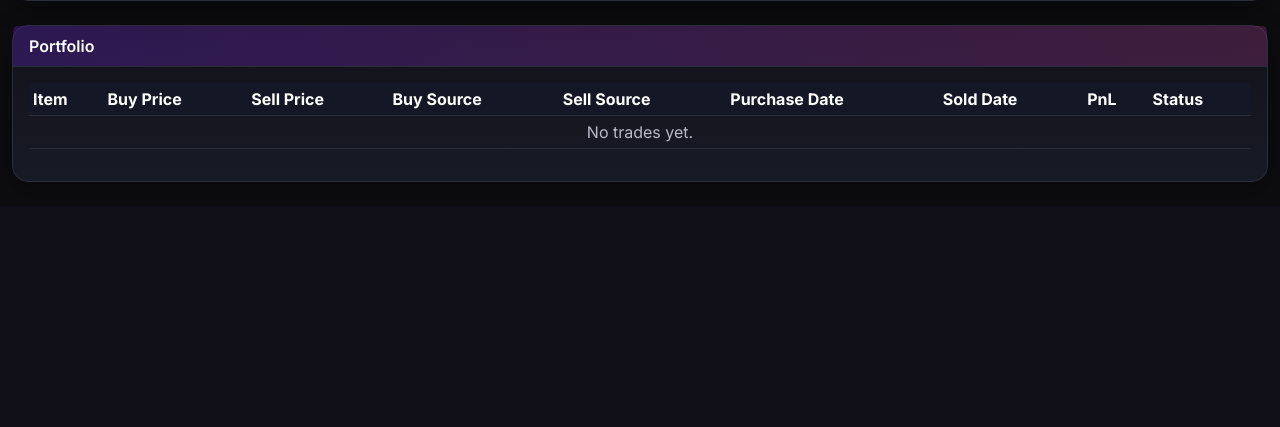
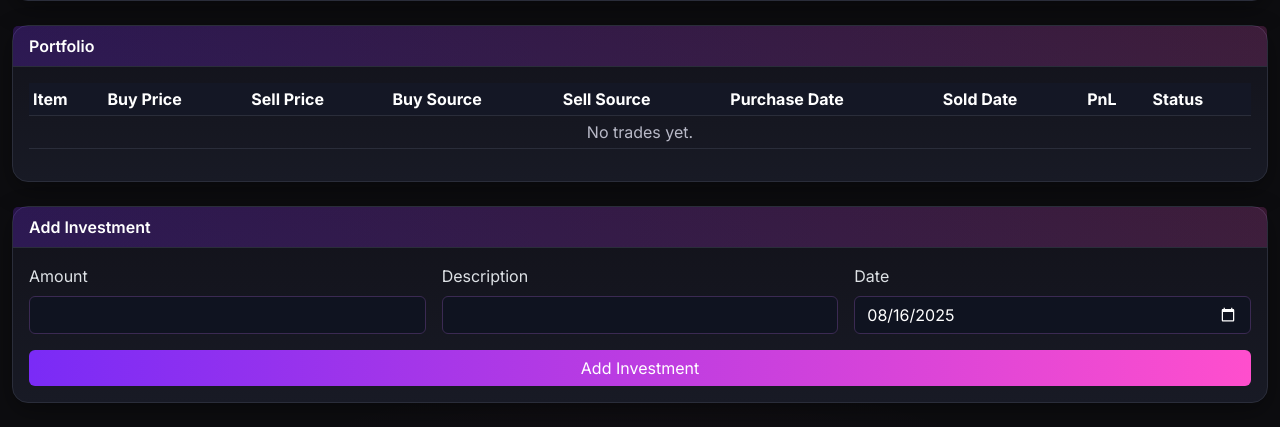
Before and after one commit to FCancella/Skins-Trading-Tracker, a Django app: page / in a window 1280 px wide. Shown: the part 955-1382 px from the top of the page. Before the commit the page ends 1138 px from the top, so only its background shows below. Run offline with Django 4.2, Linux system fonts and the light colour scheme; the visitor is signed in with stand-in values (Sample User, id 1); data that the repository does not hold is empty.

Commit message:
Added investment

```diff
--- a/trades/forms.py
+++ b/trades/forms.py
@@ -18,8 +18,7 @@ from __future__ import annotations
 from django import forms
 from django.utils import timezone
 
-from .models import Trade
-
+from .models import Trade, Investment
 
 class TradeForm(forms.ModelForm):
     """Form for creating a new trade."""
@@ -64,3 +63,27 @@ class SellTradeForm(forms.ModelForm):
             self.initial.setdefault('date_sold', timezone.now().date())
         for field in self.fields.values():
             field.widget.attrs.setdefault('class', 'form-control')
+
+class InvestmentForm(forms.ModelForm):
+    """Form for creating a new investment."""
+
+    class Meta:
+        model = Investment
+        fields = ['amount', 'description', 'date']
+        widgets = {
+            'date': forms.DateInput(attrs={'type': 'date', 'class': 'form-control'}),
+        }
+
+    def __init__(self, *args, **kwargs):
+        super().__init__(*args, **kwargs)
+        for field in self.fields.values():
+            field.widget.attrs.setdefault('class', 'form-control')
+
+    def save(self, commit=True, owner=None):
+        obj = super().save(commit=False)
+        if owner is None:
+            raise ValueError("InvestmentForm.save(owner=...) is required to set Investment.owner")
+        obj.owner = owner
+        if commit:
+            obj.save()
+        return obj
--- a/trades/models.py
+++ b/trades/models.py
@@ -8,7 +8,6 @@ timestamp fields to record when the trade was entered and when it was
 completed. Convenience properties are provided to calculate the profit
 or loss and holding duration.
 """
-from __future__ import annotations
 
 from decimal import Decimal
 
@@ -60,3 +59,20 @@ class Trade(models.Model):
         if self.sell_price is None or not self.buy_price:
             return None
         return (self.pnl_value / self.buy_price) * Decimal("100")
+
+class Investment(models.Model):
+    """Represents a single investment/contribution made by a user."""
+    owner = models.ForeignKey(
+        settings.AUTH_USER_MODEL,
+        on_delete=models.CASCADE,
+        related_name="investments"
+    )
+    amount = models.DecimalField(max_digits=10, decimal_places=2)
+    description = models.CharField(max_length=255)
+    date = models.DateField(default=timezone.now)
+
+    class Meta:
+        ordering = ["-date"]
+
+    def __str__(self):
+        return f"{self.amount} on {self.date}"
--- a/trades/templates/trades/index.html
+++ b/trades/templates/trades/index.html
@@ -17,7 +17,6 @@
             </div>
             <div class="col-6 col-md-3 kpi">
               <div class="lbl">Open</div>
-              <!-- grande: R$ -->
               <div class="val">{{ summary.open_positions_value|currency_brl }}</div>
               <small class="text-muted-2">{{ summary.open_positions_amnt }}</small>
             </div>
@@ -77,7 +76,6 @@
     </div>
   </div>
 
-  <!-- Portfolio -->
   <div class="card mt-4">
     <div class="card-header">Portfolio</div>
     <div class="card-body">
@@ -102,7 +100,6 @@
                 <td class="fw-medium">{{ trade.item_name }}</td>
                 <td>{{ trade.buy_price|currency_brl }}</td>
 
-                <!-- SELL PRICE (apenas valor ou traço) -->
                 <td>
                   {% if trade.sell_price %}
                     {{ trade.sell_price|currency_brl }}
@@ -122,7 +119,6 @@
                 </td>
                 <td>{% if trade.date_sold %}{{ trade.date_sold|date:"d/m/Y" }}{% endif %}</td>
 
-                <!-- PnL -->
                 <td>
                   {% if trade.pnl_value is not None %}
                   <div class="d-flex flex-column">
@@ -136,7 +132,6 @@
                   {% endif %}
                 </td>
 
-                <!-- STATUS / EDIT -->
                 <td>
                   {% if trade.sell_price %}
                     <span class="badge status-closed">Closed</span>
@@ -151,7 +146,6 @@
                 </td>
               </tr>
 
-              <!-- MODAL para itens abertos -->
               {% if not trade.sell_price %}
                 <div class="modal fade" id="sellModal-{{ trade.id }}" tabindex="-1" aria-hidden="true">
                   <div class="modal-dialog modal-dialog-centered">
@@ -201,7 +195,31 @@
     </div>
   </div>
 
-  <!-- Chart.js -->
+  <div class="card mt-4">
+      <div class="card-header">Add Investment</div>
+      <div class="card-body">
+          <form method="post" action="{% url 'index' %}" class="row g-3">
+              {% csrf_token %}
+              <input type="hidden" name="action" value="invest">
+              <div class="col-4">
+                  <label class="form-label">Amount</label>
+                  {{ investment_form.amount }}
+              </div>
+              <div class="col-4">
+                  <label class="form-label">Description</label>
+                  {{ investment_form.description }}
+              </div>
+              <div class="col-4">
+                  <label class="form-label">Date</label>
+                  {{ investment_form.date }}
+              </div>
+              <div class="col-12">
+                  <button type="submit" class="btn btn-primary w-100">Add Investment</button>
+              </div>
+          </form>
+      </div>
+  </div>
+
   <script src="https://cdn.jsdelivr.net/npm/chart.js"></script>
   <script>
       // Get data from Django context
--- a/trades/views.py
+++ b/trades/views.py
@@ -17,8 +17,8 @@ from django.http import HttpRequest, HttpResponse
 from django.shortcuts import redirect, render
 from django.utils import timezone
 
-from .forms import SellTradeForm, TradeForm
-from .models import Trade
+from .forms import SellTradeForm, TradeForm, InvestmentForm
+from .models import Trade, Investment
 
 @login_required
 def index(request: HttpRequest) -> HttpResponse:
@@ -40,8 +40,16 @@ def index(request: HttpRequest) -> HttpResponse:
             form.save()
             return redirect("index")
 
+    # Handle adding a new investment
+    elif request.method == "POST" and request.POST.get("action") == "invest":
+        investment_form = InvestmentForm(request.POST)
+        if investment_form.is_valid():
+            investment_form.save(owner=request.user)
+            return redirect("index")
+
     # GET request – render the page
     trades = Trade.objects.filter(owner=request.user).order_by("-date_of_purchase")
+    investments = Investment.objects.filter(owner=request.user)
 
     today = timezone.localdate()
 
@@ -52,6 +60,7 @@ def index(request: HttpRequest) -> HttpResponse:
     agg_total = trades.aggregate(buy_sum=Sum("buy_price"))
     agg_open = open_qs.aggregate(buy_sum=Sum("buy_price"))
     agg_closed = closed_qs.aggregate(sell_sum=Sum("sell_price"))
+    total_investment = investments.aggregate(total=Sum("amount"))["total"] or 0.0
 
     total_items_value = agg_total["buy_sum"] or 0.0
     open_positions_value = agg_open["buy_sum"] or 0.0
@@ -103,18 +112,21 @@ def index(request: HttpRequest) -> HttpResponse:
         "closed_positions_value": float(closed_positions_value),
         "total_realized_pnl": float(realized_pnl_value),
         "total_realized_pnl_pct": float(realized_pnl_value) / float(total_items_value) * 100 if total_items_value else 0,
+        "total_investment": float(total_investment)
 }
 
     # Prepare the add form (blank)
     add_form = TradeForm()
+    investment_form = InvestmentForm()
 
     context = {
         "trades": trades,
+        "investments": investments,
         "add_form": add_form,
+        "investment_form": investment_form,
         "summary": summary,
         "pnl_data": pnl_data,
     }
-    print(pnl_data)
     return render(request, "trades/index.html", context)
 
 def signup(request: HttpRequest) -> HttpResponse:
```
Also changed, not shown: trades/admin.py (+8 -1 lines), trades/migrations/0004_investment.py (added).
